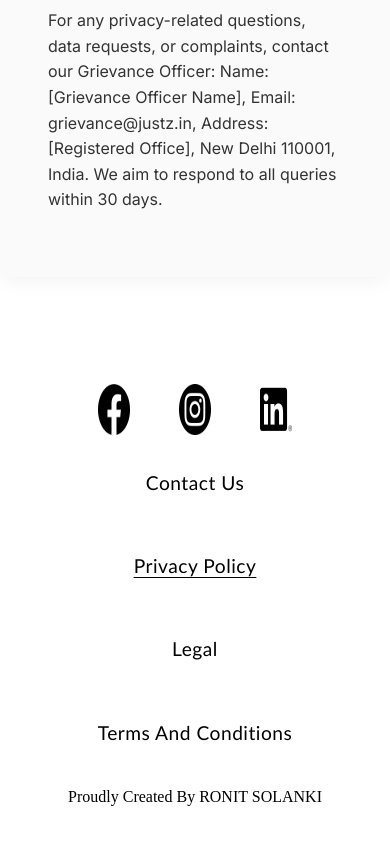
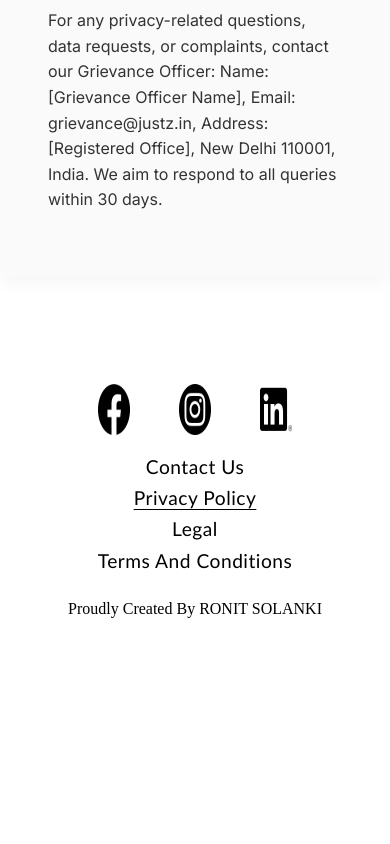
Before and after one commit to justzbeverages-maker/justzbeverages-frontend, a React (Vite) app: page /privacy-policy in a window 390 px wide. Shown: the part 3669-4513 px from the top of the page. After the commit the page ends 4335 px from the top, so only its background shows below. Built offline with nearby package versions, Linux system fonts and the light colour scheme; no server answers; a web font is replaced by a local one.

Commit message:
mobile fix

```diff
--- a/src/Footer.css
+++ b/src/Footer.css
@@ -28,7 +28,7 @@
     align-items: center;
 }
 .policy a{
-    margin:1rem;
+    /* margin:1rem; */
     padding:.5vh;
     z-index:106;
     font-family: 'Gill Sans', 'Gill Sans MT', Calibri, 'Trebuchet MS', sans-serif;
--- a/src/FooterHomePage.css
+++ b/src/FooterHomePage.css
@@ -59,6 +59,6 @@
     .policy {
         flex-direction: column;
         align-items: center;
-        gap: 1.25rem;
+        gap: 0;
     }
 }
--- a/src/HomeDis.css
+++ b/src/HomeDis.css
@@ -19,10 +19,8 @@
     height: 100%;
     width: 100%;
     position: absolute;
-    top: 0;
-    left: 0;
     object-fit: cover;
-    transition: opacity .8s ease-in-out;
+    transition: opacity .7s;
 }
 
 .display-product {
@@ -102,4 +100,9 @@
         -webkit-line-clamp: 4;
         line-clamp: 4;
     }
+    .drink-images img{
+        transition: opacity;
+        transform:scale(.85)
+    }
+
 }
```
